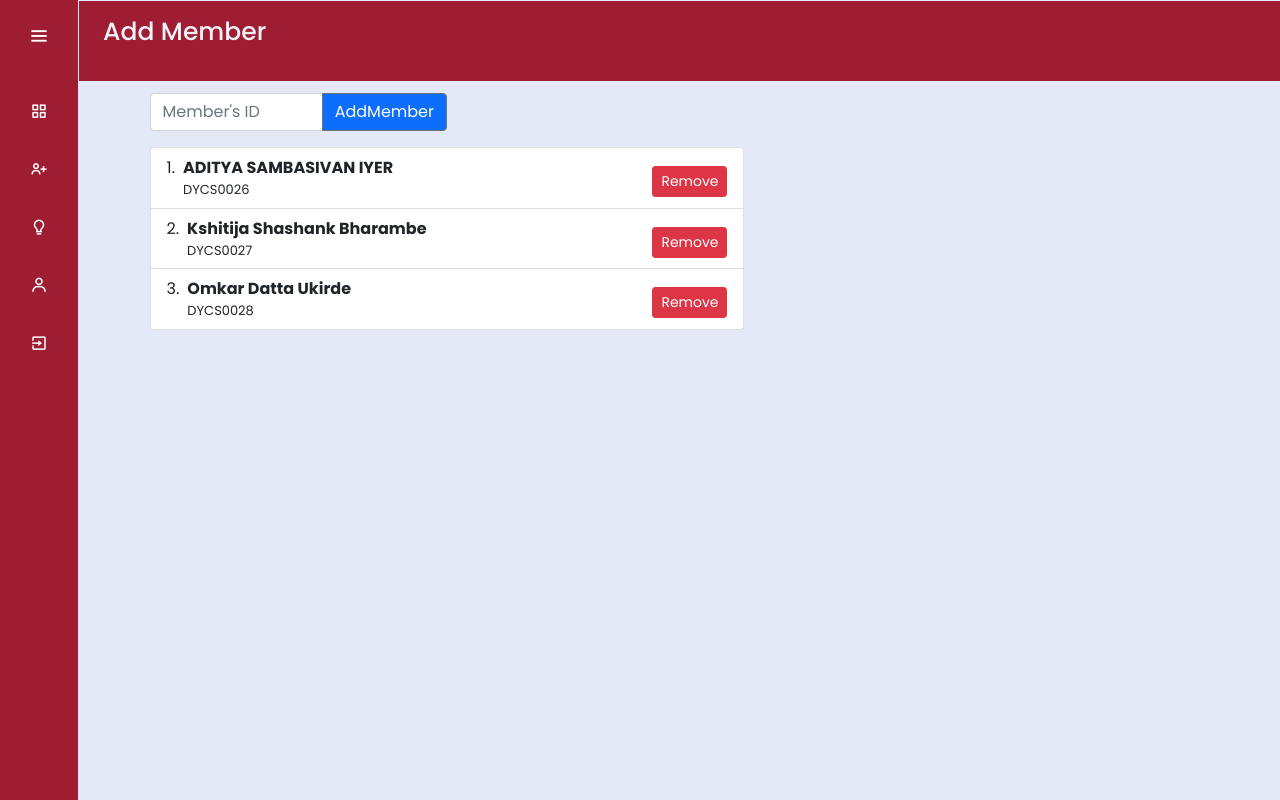
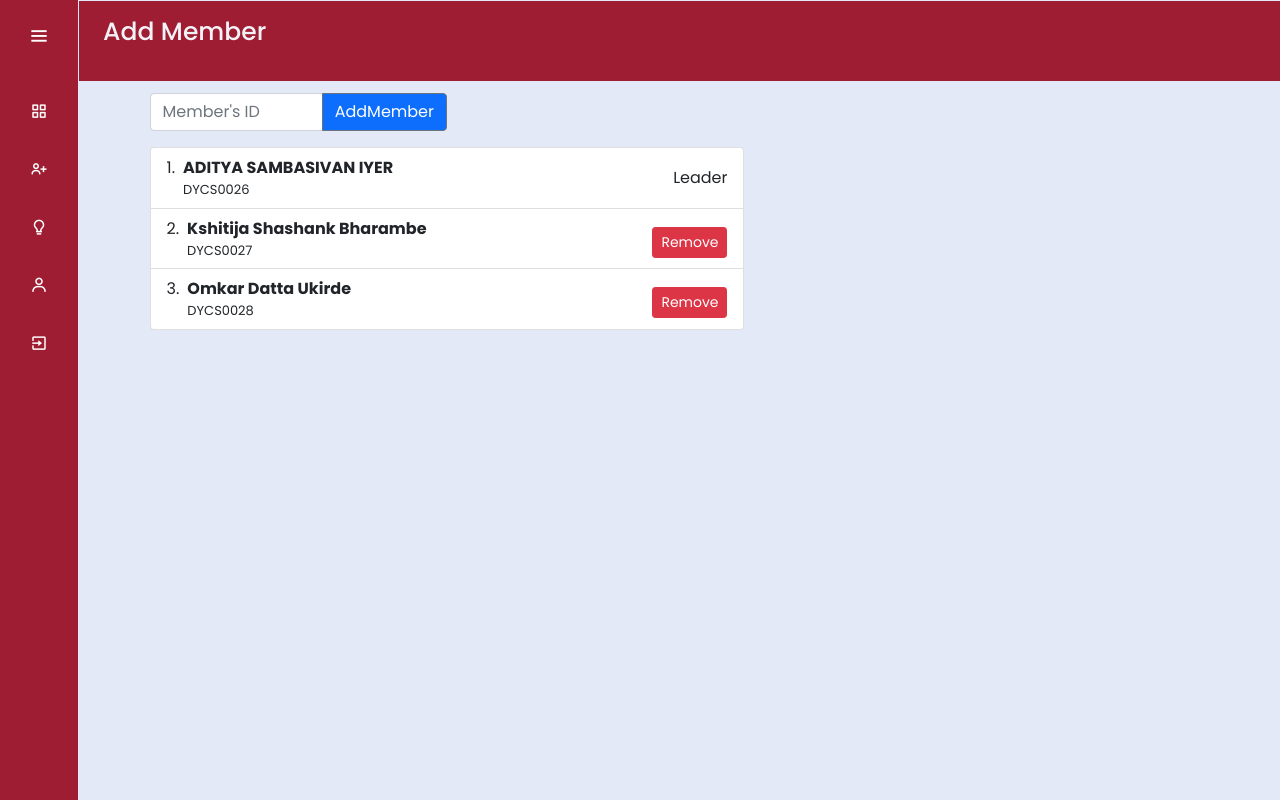
Before and after one commit to aiyer786/mp_management, a PHP site: page /addmemb.php in a window 1280 px wide. Run offline with PHP 8.4, Linux system fonts and the light colour scheme; a user stored in the database is signed in; data comes from the database, SQL or seed files in the repository; both versions use the stored data as it was after the commit.

Commit message:
grp_formation_completed

```diff
--- a/addmemb.php
+++ b/addmemb.php
@@ -129,7 +129,7 @@ include('index_back.php')
                         // echo 'correct';
                         $res1 = mysqli_query($Connect, "INSERT INTO `groups`(`g_id`, `s_id`, `division`, `Leader`) VALUES ('$g_id_member','$s_id','$division','0' )") or die("member error");
                     }
-                    // elseif (strcmp($division_check, $division)!=0) {
+                // elseif (strcmp($division_check, $division)!=0) {
                 //     echo'Other Division';
                 // } elseif (strcmp($s_id_check, $s_id)!=0) {
                 //     echo'Invalid';
@@ -154,6 +154,7 @@ include('index_back.php')
             $q16 = mysqli_query($Connect,"SELECT * FROM `groups` WHERE `g_id` = '$grp_id' ");
             while ($row1=mysqli_fetch_array($q16)) {
                 $member_id = $row1['s_id'];
+                $leader_check1 = $row1['Leader'];
                 $q17 = mysqli_query($Connect, "SELECT * FROM `student` WHERE `s_id` = '$member_id' ");
                 while ($row2=mysqli_fetch_array($q17)) {
                     $F_name = $row2['F_name'];
@@ -167,13 +168,32 @@ include('index_back.php')
               <p class="muted-text" style="font-size: small;"><?php echo $member_id?></p>
             </div>
             <div style="float: right; padding-top: 10px;">
-              <button class="btn btn-sm btn-danger">Remove</button>
+           <?php
+             $leader_check =$row['Leader'];
+             if ($leader_check == '1') {
+              if($leader_check1 == '1'){
+
+              }else{
+                  echo'<form method="post"><button class="btn btn-sm btn-danger" name="<?php echo $member_id?>">Remove</button></form>';
+                }
+             }
+             if($leader_check1 == '1'){
+              echo 'Leader';
+            }
+                 if (isset($_POST[$member_id])) {
+                     $remove = mysqli_query($Connect, "DELETE FROM `groups` WHERE `s_id`= '$member_id' ") or die("Error101");
+                 }
+
+              ?>
             </div>
            </li>
            <?php
            $i++;
                 }
             }
+
+
+
            ?>
           <!-- <li class="list-group-item d-flex justify-content-between align-items-start">
             <div class="ms-2 me-auto">
```
Also changed, not shown: database/mp_management (2).sql (+9 -7 lines).
